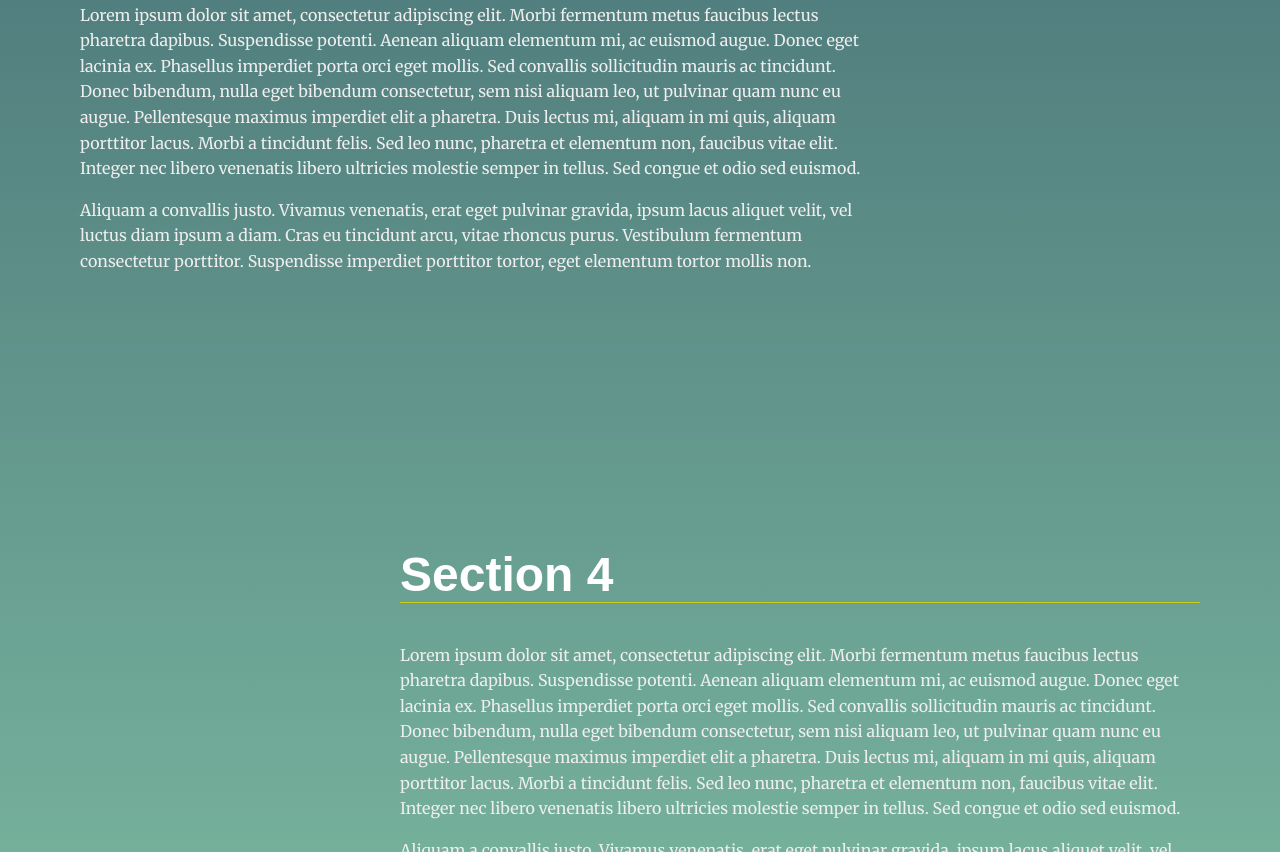
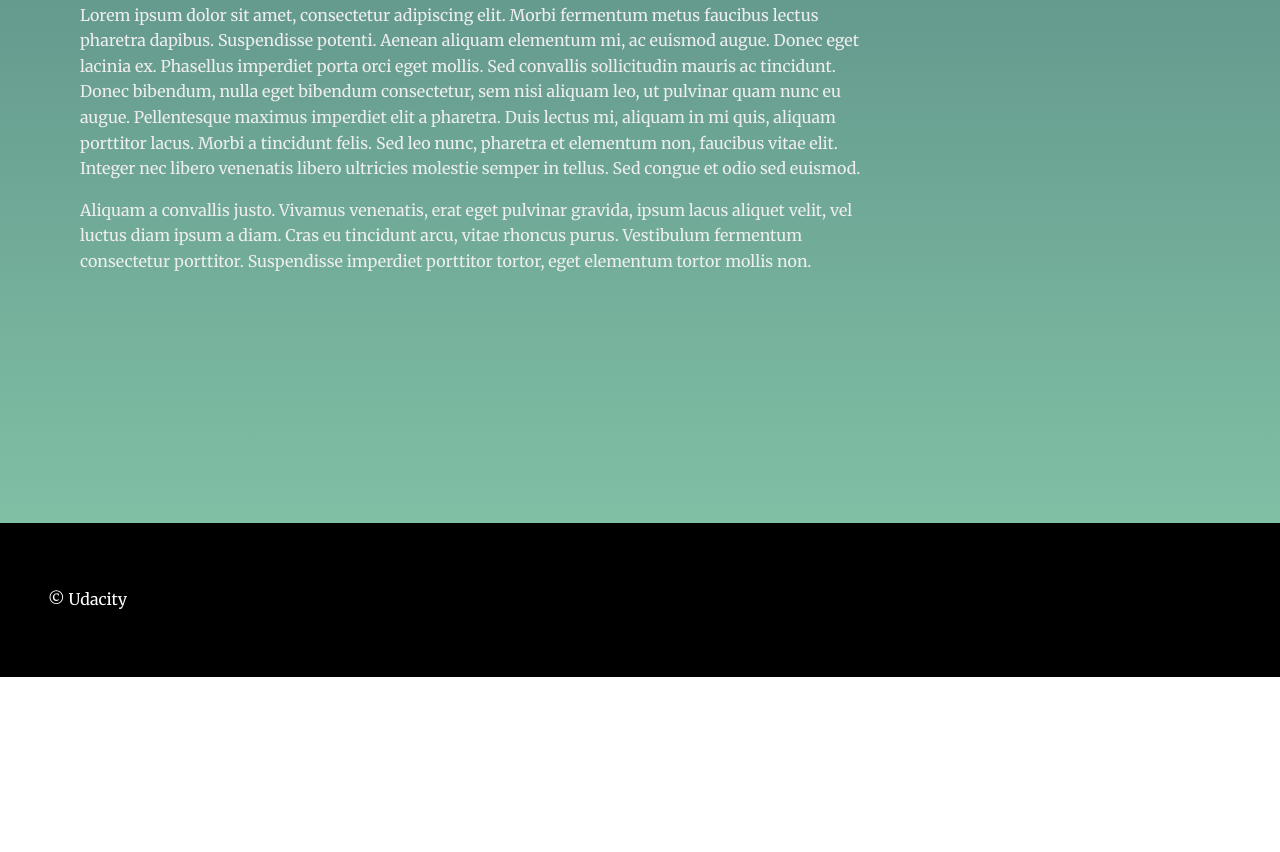
Before and after one commit to MoKhaled112/LandingPage, a plain HTML site: page index.html in a window 1280 px wide. Shown: the part 1948-2800 px from the top of the page. After the commit the page ends 2625 px from the top, so only its background shows below. Drawn offline with Linux system fonts and the light colour scheme.

Commit message:
Removed section 4

```diff
--- a/index.html
+++ b/index.html
@@ -56,16 +56,8 @@
                 <p>Aliquam a convallis justo. Vivamus venenatis, erat eget pulvinar gravida, ipsum lacus aliquet velit, vel luctus diam ipsum a diam. Cras eu tincidunt arcu, vitae rhoncus purus. Vestibulum fermentum consectetur porttitor. Suspendisse imperdiet porttitor tortor, eget elementum tortor mollis non.</p>
             </div>
         </section>
-        <section id="section4" data-nav="Section 4">
-            <div class="landing__container">
-                <h2>Section 4</h2>
-                <p>Lorem ipsum dolor sit amet, consectetur adipiscing elit. Morbi fermentum metus faucibus lectus pharetra dapibus. Suspendisse potenti. Aenean aliquam elementum mi, ac euismod augue. Donec eget lacinia ex. Phasellus imperdiet porta orci eget mollis. Sed convallis sollicitudin mauris ac tincidunt. Donec bibendum, nulla eget bibendum consectetur, sem nisi aliquam leo, ut pulvinar quam nunc eu augue. Pellentesque maximus imperdiet elit a pharetra. Duis lectus mi, aliquam in mi quis, aliquam porttitor lacus. Morbi a tincidunt felis. Sed leo nunc, pharetra et elementum non, faucibus vitae elit. Integer nec libero venenatis libero ultricies molestie semper in tellus. Sed congue et odio sed euismod.</p>
 
-                <p>Aliquam a convallis justo. Vivamus venenatis, erat eget pulvinar gravida, ipsum lacus aliquet velit, vel luctus diam ipsum a diam. Cras eu tincidunt arcu, vitae rhoncus purus. Vestibulum fermentum consectetur porttitor. Suspendisse imperdiet porttitor tortor, eget elementum tortor mollis non.</p>
-            </div>
-        </section>
     </main>
-
 
     <footer class="page__footer">
         <p>&copy Udacity</p>
```
